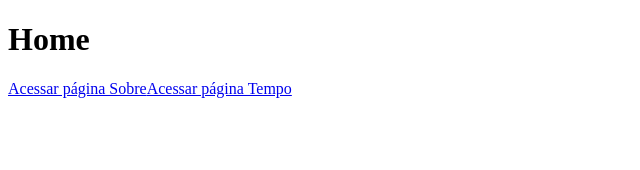
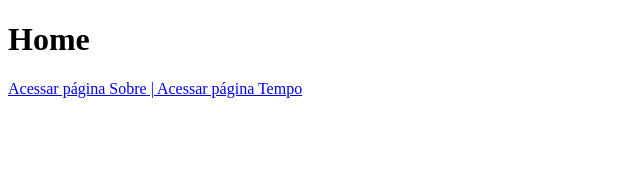
Before and after one commit to jean-valentin/ideia-unica, a Next.js app: page / in a window 1280 px wide. Shown: the top 170 px of the page, without its empty margins (0-640 px from the left). Built offline with nearby package versions, Linux system fonts and the light colour scheme.

Commit message:
add space on menu

```diff
--- a/pages/index.js
+++ b/pages/index.js
@@ -8,7 +8,7 @@ function Home() {
             <a>Acessar página Sobre</a>
         </Link>
         <Link href="/tempo">
-            <a>Acessar página Tempo</a>
+            <a> | Acessar página Tempo</a>
         </Link>
     </div>
     )
```
